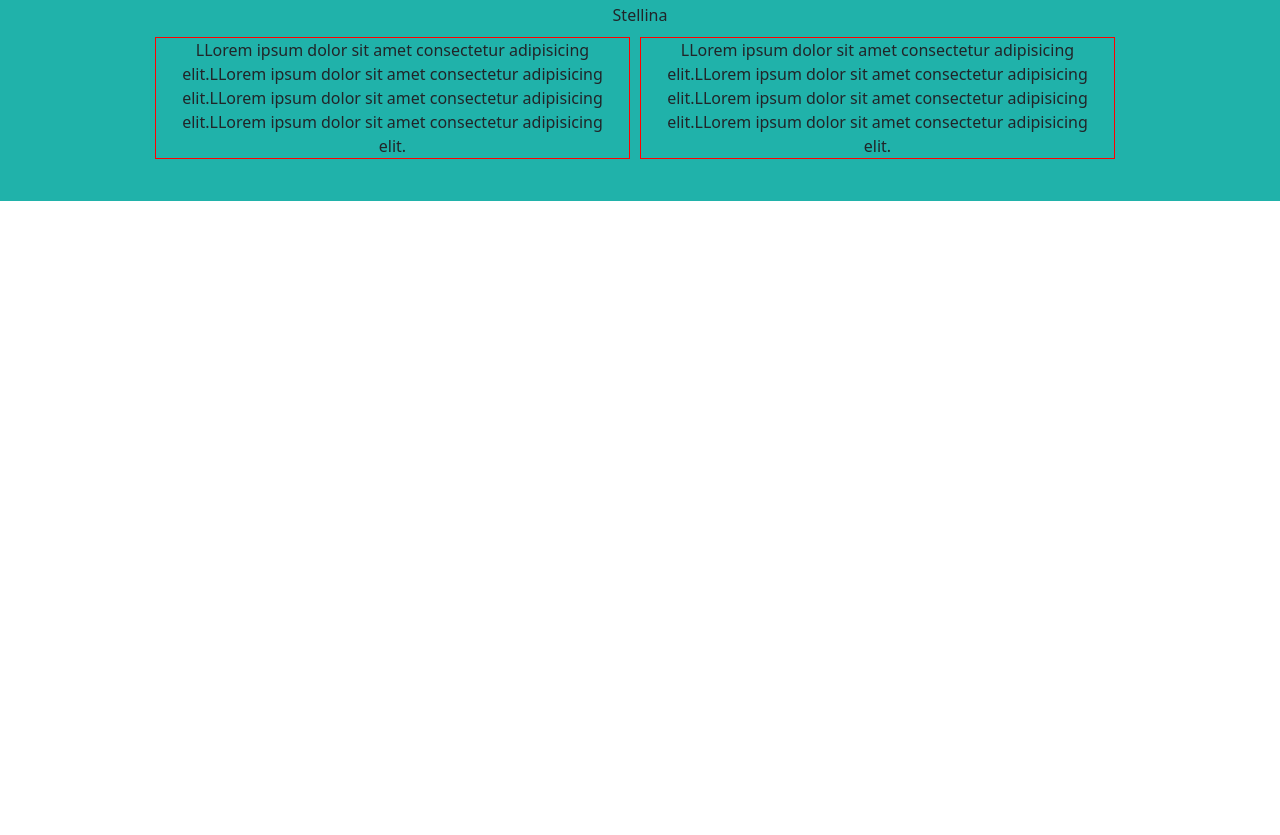
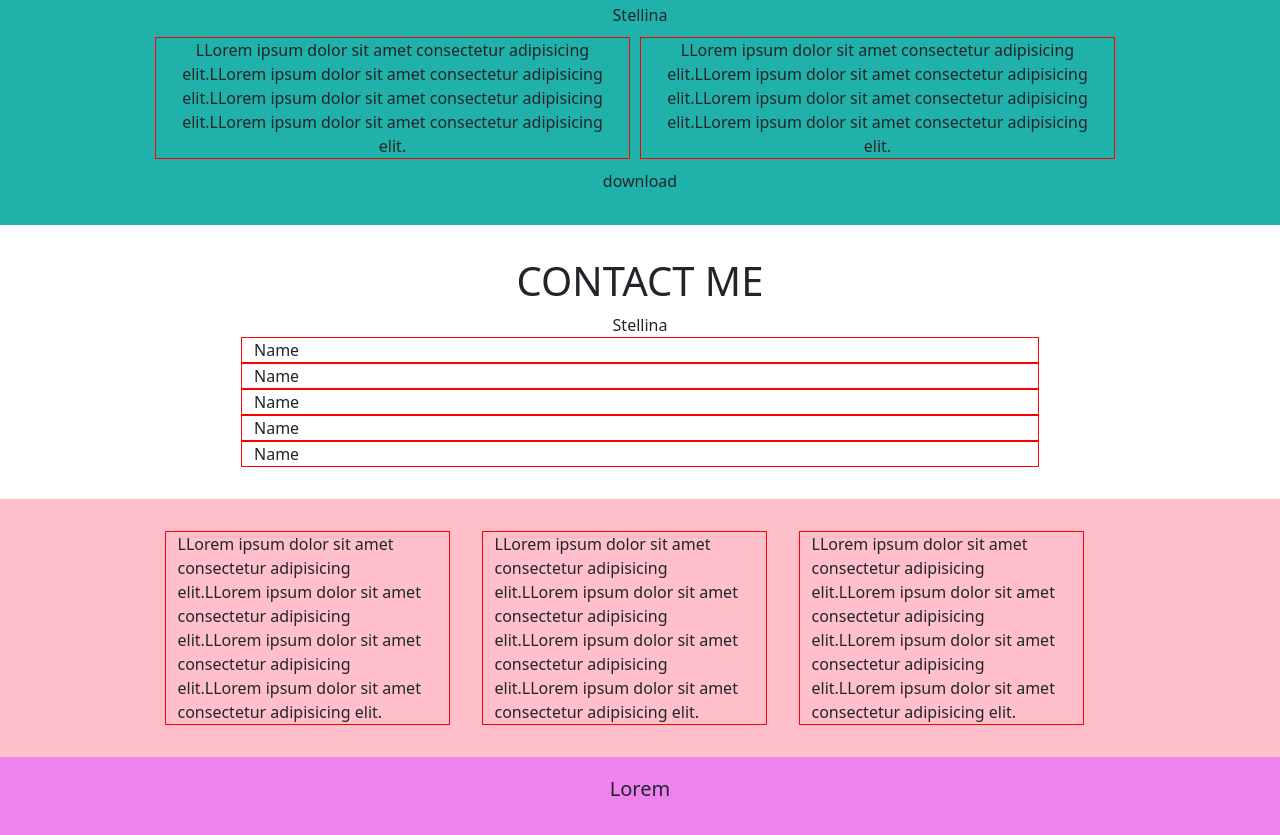
Before and after one commit to fede2796/html-css-bootstrap-freelancer, a plain HTML site: page bootstrap_freelancer/index.html in a window 1280 px wide. Shown: the part 605-1440 px from the top of the page. Before the commit the page ends 806 px from the top, so only its background shows below. Drawn offline with nearby package versions, Linux system fonts and the light colour scheme.

Commit message:
fine container

```diff
--- a/bootstrap_freelancer/css/style.css
+++ b/bootstrap_freelancer/css/style.css
@@ -38,9 +38,43 @@ nav{
     margin-bottom: 10px;
     margin-top:10px;
 }
-.first .column{
+.about{
+    background-color: lightseagreen;
+    text-align: center;
+    padding-top: 3rem;
+    padding-bottom: 2rem;
+}
+.about .column{
     border: 1px solid red;
     margin-right: 10px;
     margin-bottom: 10px;
     margin-top:10px;
 }
+.info{
+    text-align: center;
+    padding-top: 2rem;
+    padding-bottom: 2rem;
+}
+.info .column{
+    border: 1px solid red;
+    width: 70%;
+}
+.info .ms_card{
+    text-align: left;
+}
+
+.infoapp{
+    background-color: pink;
+    padding-top: 2rem;
+    padding-bottom: 2rem;
+}
+.infoapp .column{
+    border: 1px solid red;
+    margin-right: 2rem;
+}
+footer{
+    background-color: violet;
+    text-align: center;
+    height: 100px;
+    padding-top: 20px;
+}
--- a/bootstrap_freelancer/index.html
+++ b/bootstrap_freelancer/index.html
@@ -96,7 +96,7 @@
                 </div>
             </div>
         </section>
-        <section class="first">
+        <section class="about">
             <h1>ABOUT</h1>
             <span>Stellina</span>
             <div class="container">
@@ -113,7 +113,70 @@
                     </div>
                 </div>
             </div>
+            <span>download</span>
         </section>
+        <section class="info">
+            <h1>CONTACT ME</h1>
+            <span>Stellina</span>
+            <div class="container">
+                <div class="row justify-content-xxl-center justify-content-lg-center justify-content-xs-center">
+                    <div class="column col-xxl-12 col-xs-12">
+                        <div class="ms_card">
+                            Name
+                        </div>
+                    </div>
+                    <div class="column  col-xxl-12 col-xs-12">
+                        <div class="ms_card">
+                            Name
+                        </div>
+                    </div>
+                    <div class="column  col-xxl-12 col-xs-12">
+                        <div class="ms_card">
+                            Name
+                        </div>
+                    </div>
+                    <div class="column  col-xxl-12 col-xs-12">
+                        <div class="ms_card">
+                            Name
+                        </div>
+                    </div>
+                    <div class="column  col-xxl-12">
+                        <div class="ms_card">
+                            Name
+                        </div>
+                    </div>
+
+                </div>
+
+            </div>
+
+
+         </section>
+         <section class="infoapp">
+            <div class="container ">
+                <div class="row justify-content-xxl-center justify-content-lg-center">
+                    <div class="column col-xxl-3 col-lg-3">
+                        <div class="ms_card">
+                            LLorem ipsum dolor sit amet consectetur adipisicing elit.LLorem ipsum dolor sit amet consectetur adipisicing elit.LLorem ipsum dolor sit amet consectetur adipisicing elit.LLorem ipsum dolor sit amet consectetur adipisicing elit.
+                        </div>
+                    </div>
+                    <div class="column col-xxl-3 col-lg-3">
+                        <div class="ms_card">
+                            LLorem ipsum dolor sit amet consectetur adipisicing elit.LLorem ipsum dolor sit amet consectetur adipisicing elit.LLorem ipsum dolor sit amet consectetur adipisicing elit.LLorem ipsum dolor sit amet consectetur adipisicing elit.
+                        </div>
+                    </div>
+                    <div class="column col-xxl-3 col-lg-3">
+                        <div class="ms_card">
+                            LLorem ipsum dolor sit amet consectetur adipisicing elit.LLorem ipsum dolor sit amet consectetur adipisicing elit.LLorem ipsum dolor sit amet consectetur adipisicing elit.LLorem ipsum dolor sit amet consectetur adipisicing elit.
+                        </div>
+                    </div>
+                </div>
+            </div>
+         </section>
    </main>
+
+   <footer>
+       <h5>Lorem</h5>
+   </footer>
 </body>
 </html>
```
